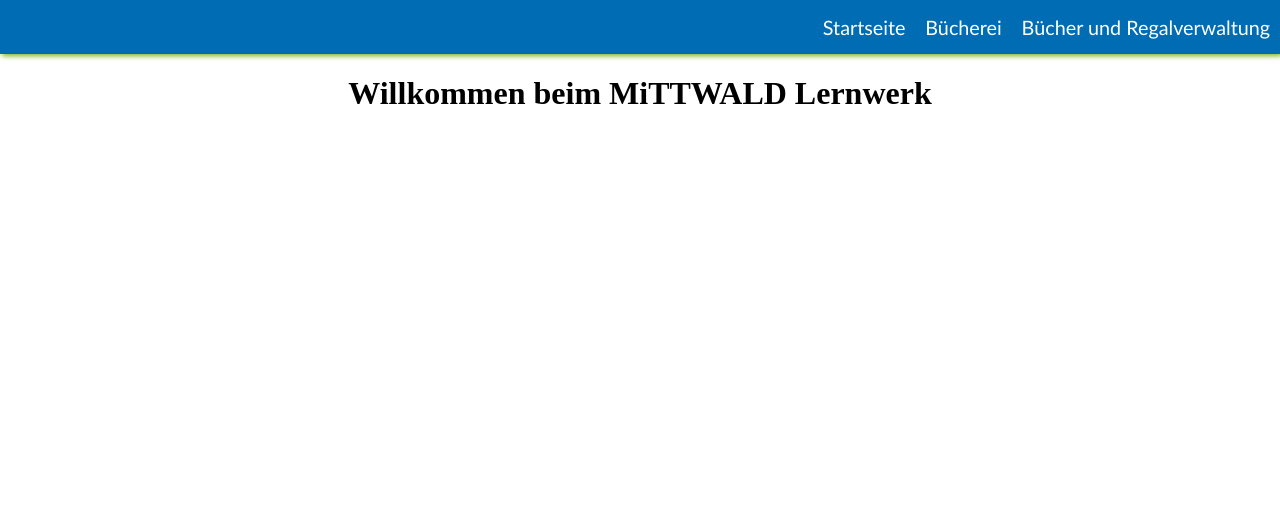
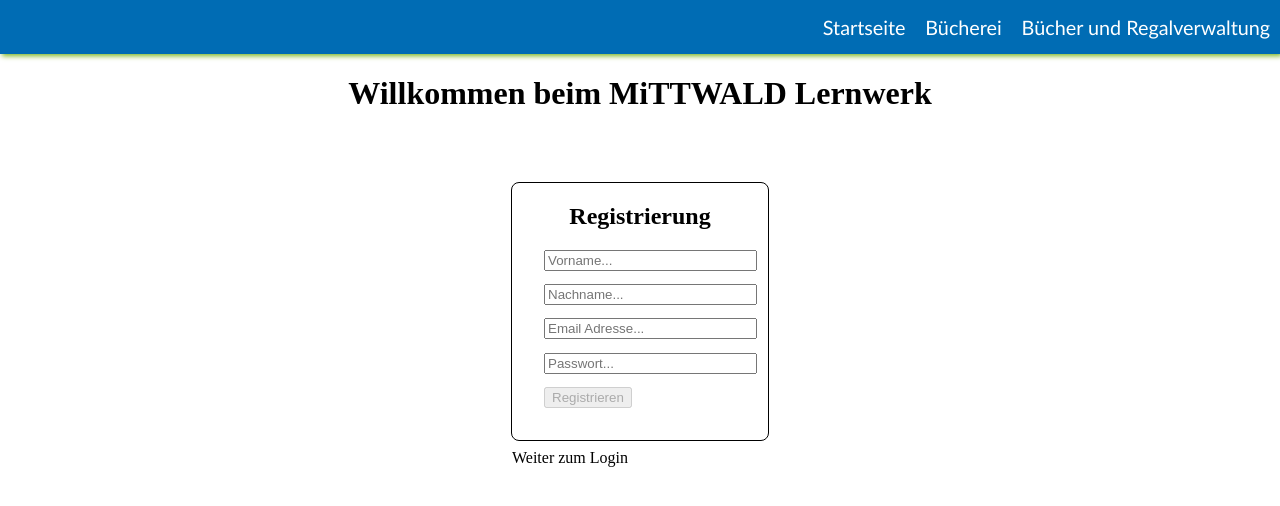
Before and after one commit to jhcapsius/Buechereiverwaltung, a React (Create React App) app in the folder frontend/: page / in a window 1280 px wide. Shown: the top 506 px of the page. Built offline with nearby package versions, Linux system fonts and the light colour scheme.

Commit message:
check if user already exist and register function added

```diff
--- a/frontend/src/pages/Startpage/Frontpage.js
+++ b/frontend/src/pages/Startpage/Frontpage.js
@@ -1,16 +1,115 @@
-import React from 'react';
+import React, { useState } from "react";
 import "./Frontpage.css";
-
+import axios from "axios";
+import config from "../../Config";
+import { useParams } from "react-router-dom";
 
 function Startpage() {
+  const [firstname, setFirstname] = useState("");
+  const [lastname, setLastname] = useState("");
+  const [email, setEmail] = useState("");
+  const [password, setPassword] = useState("");
+  const [errorMsg, setErrorMsg] = useState("");
+  const [successMsg, setSuccessMsg] = useState("");
+  const [emailbool, setEmailBool] = useState(false);
+  let { id } = useParams;
+
+  const checkEmail = () => {
+    id = email;
+    console.log(id);
+    axios
+      .get(config.backendURL + `/user/getuserbyid/${id}`, {
+        params: {
+          email: id,
+        },
+      })
+      .then((response) => {
+        console.log(response.data.exists);
+        if (response.data.exists) {
+          setEmailBool(response.data.exists);
+          setErrorMsg(response.data.message);
+        } else {
+          register(response.data.exists);
+        }
+      });
+  };
+
+  const register = (exist) => {
+    console.log(exist);
+    if (!exist) {
+      axios
+        .post(config.backendURL + "/user/register", {
+          EMAIL_ADDRESS: email,
+          NAME: firstname + " " + lastname,
+          PASSWORD: password,
+        })
+        .then((response) => {
+          console.log(response);
+          setErrorMsg("");
+          setSuccessMsg(response.data.message);
+        });
+    }
+  };
 
   return (
     <div>
-      <div className='Frontpage'>
-      <h1>Willkommen beim MiTTWALD Lernwerk</h1>
+      <div className="Frontpage">
+        <h1>Willkommen beim MiTTWALD Lernwerk</h1>
+        <div className="registration">
+          <div className="registrationbox">
+            <h2>Registrierung</h2>
+            <div className="registrationInputs">
+              <input
+                type="text"
+                placeholder="Vorname..."
+                onChange={(event) => {
+                  setFirstname(event.target.value);
+                }}
+              />
+              <input
+                type="text"
+                placeholder="Nachname..."
+                onChange={(event) => {
+                  setLastname(event.target.value);
+                }}
+              />
+              <input
+                type="text"
+                placeholder="Email Adresse..."
+                onChange={(event) => {
+                  setEmail(event.target.value);
+                }}
+              />
+              <input
+                type="password"
+                placeholder="Passwort..."
+                onChange={(event) => {
+                  setPassword(event.target.value);
+                }}
+              />
+              <div className="buttonAndError">
+                {firstname.length === 0 ||
+                lastname.length === 0 ||
+                email.length === 0 ||
+                password.length === 0 ? (
+                  <button disabled>Registrieren</button>
+                ) : (
+                  <button onClick={checkEmail}>Registrieren</button>
+                )}
+
+                {!emailbool ? (<></>) : errorMsg.length !== 0 ? (
+                  <p className="error">{errorMsg}</p>
+                ) : (
+                  <p className="success">{successMsg}</p>
+                )}
+              </div>
+            </div>
+          </div>
+          <a>Weiter zum Login</a>
+        </div>
+      </div>
     </div>
-    </div>
-  )
+  );
 }
 
 export default Startpage;
```
